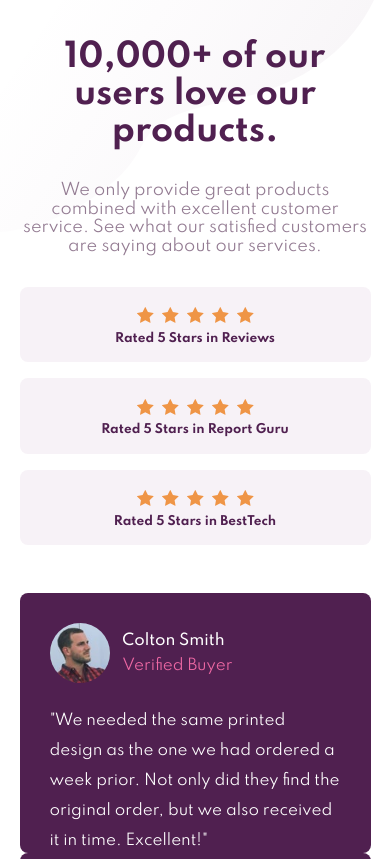
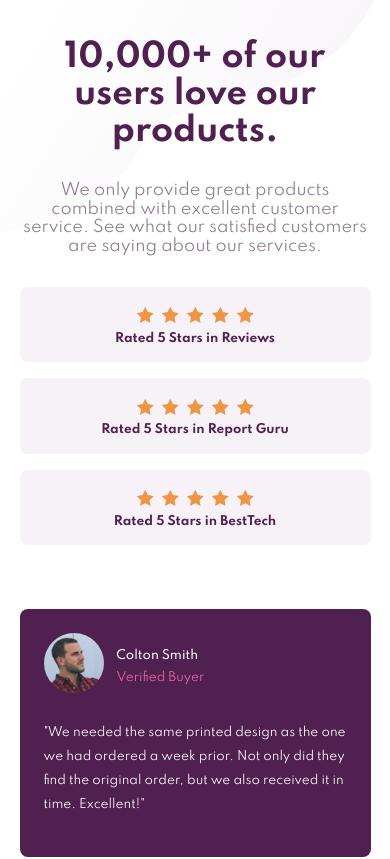
Before and after one commit to maadcode/social-proof-section, a plain HTML site: page index.html in a window 390 px wide. Shown: the top 859 px of the page. Drawn offline with nearby package versions, Linux system fonts and the light colour scheme.

Commit message:
Adding margin top in cards for mobile

```diff
--- a/css/style.css
+++ b/css/style.css
@@ -93,6 +93,7 @@ body {
 }
 
 .card {
+    margin-top: 1rem;
     height: 200px;
     background-color: var(--clr-magenta);
     border: transparent;
@@ -100,7 +101,7 @@ body {
     padding: 2em;
     color: white;
     display: grid;
-    font-size: 15px;
+    font-size: 12px;
     grid-template-areas: "img name"
                          "img graduate"
                          "comment comment";
@@ -178,10 +179,6 @@ body {
         gap: 2rem;
     }
 
-    .card {
-        font-size: 12px;
-    }
-
     .reviews > .card:nth-of-type(1) {
         margin-top: 1rem;
     }
```
